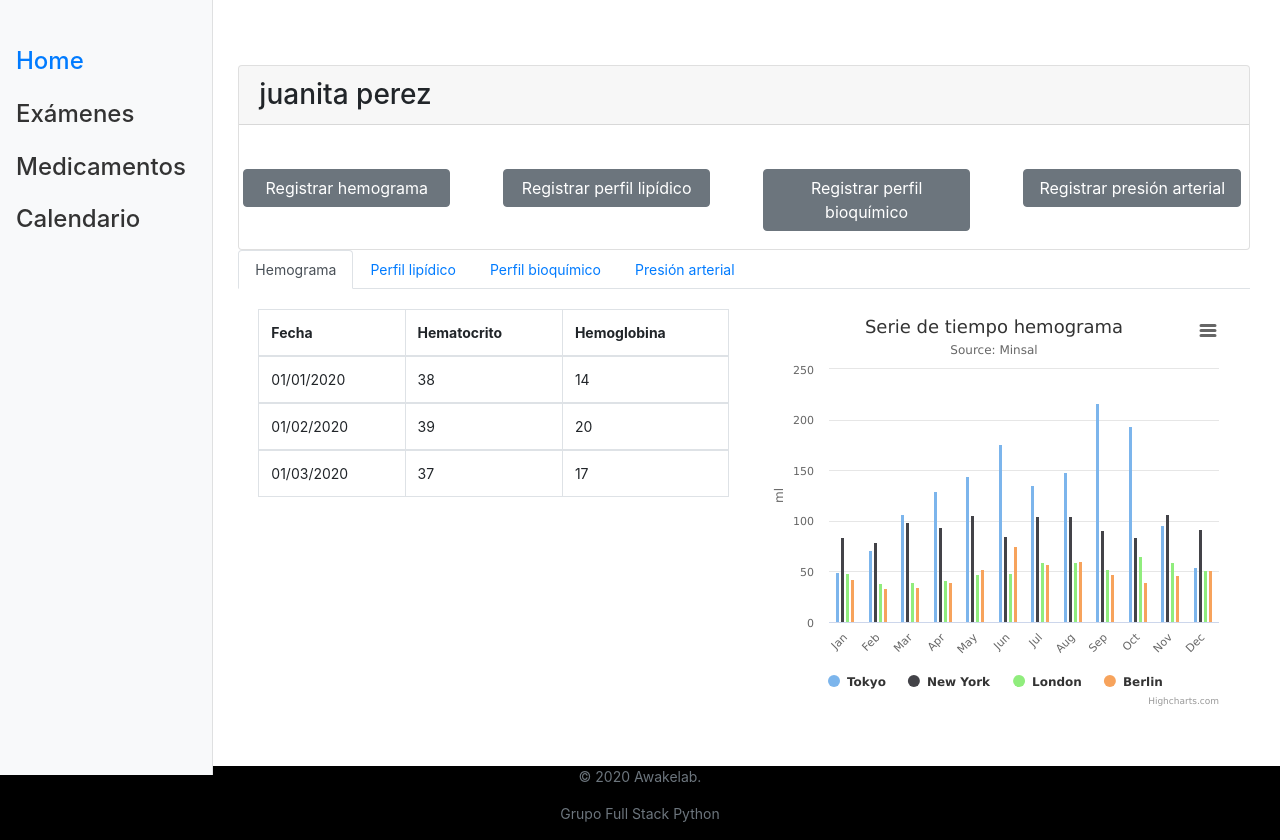
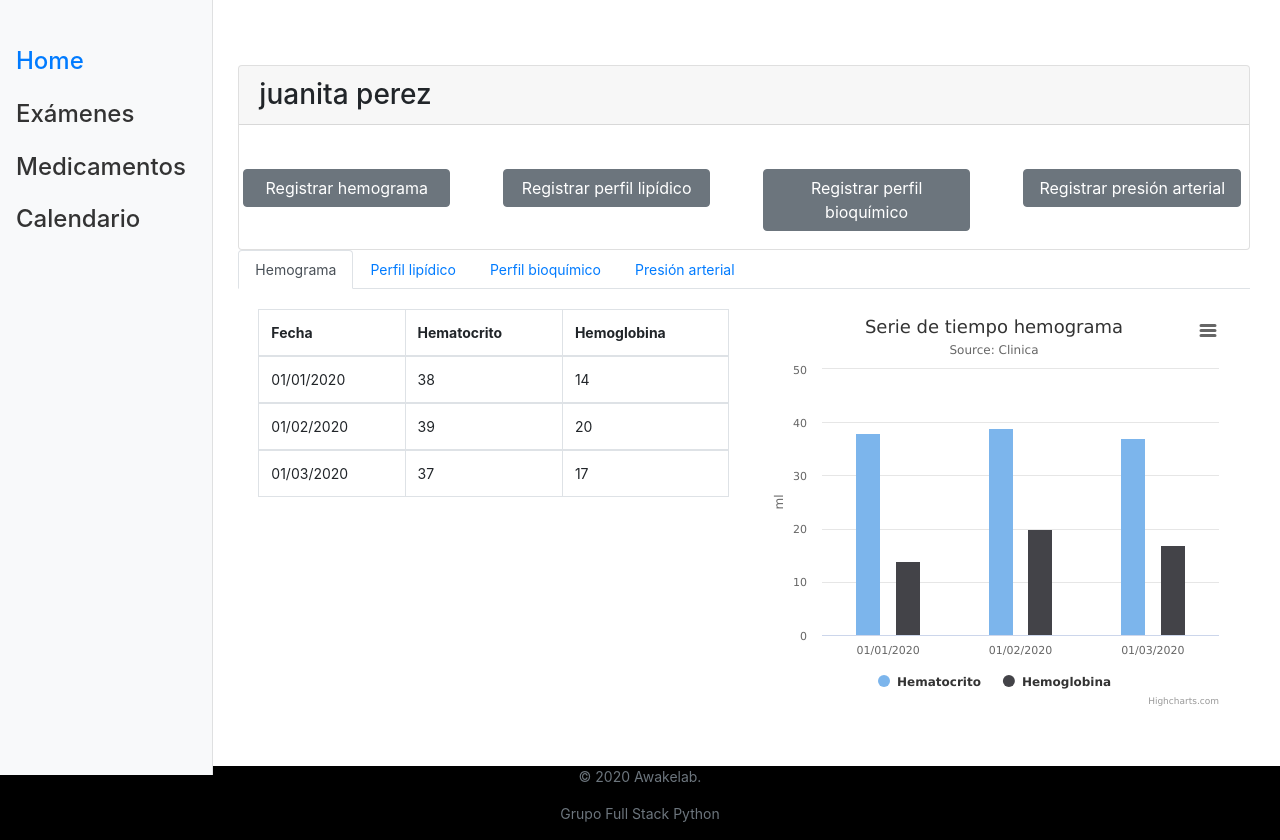
Before and after one commit to pcidsoto/Evaluacion-5-Django, a Django app: page /app_examenes/ in a window 1280 px wide. Shown: the part 25-865 px from the top of the page. Run offline with Django 3.2, Linux system fonts and the light colour scheme; some libraries are stand-ins or nearby versions.

Commit message:
funcionalidades grafico

```diff
--- a/Prueba_Django/app_examenes/templates/app_examenes/examenes.html
+++ b/Prueba_Django/app_examenes/templates/app_examenes/examenes.html
@@ -209,23 +209,12 @@ Highcharts.chart('container-hemograma', {
         text: 'Serie de tiempo hemograma'
     },
     subtitle: {
-        text: 'Source: Minsal'
+        text: 'Source: Clinica'
     },
     xAxis: {
-        categories: [
-            'Jan',
-            'Feb',
-            'Mar',
-            'Apr',
-            'May',
-            'Jun',
-            'Jul',
-            'Aug',
-            'Sep',
-            'Oct',
-            'Nov',
-            'Dec'
-        ],
+        categories:
+        {{hemograma_grafico.fechas|safe}}
+        ,
         crosshair: true
     },
     yAxis: {
@@ -249,20 +238,12 @@ Highcharts.chart('container-hemograma', {
         }
     },
     series: [{
-        name: 'Tokyo',
-        data: [49.9, 71.5, 106.4, 129.2, 144.0, 176.0, 135.6, 148.5, 216.4, 194.1, 95.6, 54.4]
+        name: 'Hematocrito',
+        data: {{ hemograma_grafico.Hematocrito }}
 
     }, {
-        name: 'New York',
-        data: [83.6, 78.8, 98.5, 93.4, 106.0, 84.5, 105.0, 104.3, 91.2, 83.5, 106.6, 92.3]
-
-    }, {
-        name: 'London',
-        data: [48.9, 38.8, 39.3, 41.4, 47.0, 48.3, 59.0, 59.6, 52.4, 65.2, 59.3, 51.2]
-
-    }, {
-        name: 'Berlin',
-        data: [42.4, 33.2, 34.5, 39.7, 52.6, 75.5, 57.4, 60.4, 47.6, 39.1, 46.8, 51.1]
+        name: 'Hemoglobina',
+        data: {{ hemograma_grafico.Hemoglobina }}
 
     }]
 });
@@ -316,26 +297,13 @@ Highcharts.chart('container-plipidico', {
         text: 'Source: Minsal'
     },
     xAxis: {
-        categories: [
-            'Jan',
-            'Feb',
-            'Mar',
-            'Apr',
-            'May',
-            'Jun',
-            'Jul',
-            'Aug',
-            'Sep',
-            'Oct',
-            'Nov',
-            'Dec'
-        ],
+        categories:  {{plipidico_grafico.fechas|safe}},
         crosshair: true
     },
     yAxis: {
         min: 0,
         title: {
-            text: 'Rainfall (mm)'
+            text: 'ml'
         }
     },
     tooltip: {
@@ -353,20 +321,12 @@ Highcharts.chart('container-plipidico', {
         }
     },
     series: [{
-        name: 'Tokyo',
-        data: [49.9, 71.5, 106.4, 129.2, 144.0, 176.0, 135.6, 148.5, 216.4, 194.1, 95.6, 54.4]
+        name: 'Colesterol',
+        data: {{ plipidico_grafico.colesterol }}
 
     }, {
-        name: 'New York',
-        data: [83.6, 78.8, 98.5, 93.4, 106.0, 84.5, 105.0, 104.3, 91.2, 83.5, 106.6, 92.3]
-
-    }, {
-        name: 'London',
-        data: [48.9, 38.8, 39.3, 41.4, 47.0, 48.3, 59.0, 59.6, 52.4, 65.2, 59.3, 51.2]
-
-    }, {
-        name: 'Berlin',
-        data: [42.4, 33.2, 34.5, 39.7, 52.6, 75.5, 57.4, 60.4, 47.6, 39.1, 46.8, 51.1]
+        name: 'Bilirrubina',
+        data: {{ plipidico_grafico.bilirrubina }}
 
     }]
 });
@@ -420,20 +380,7 @@ Highcharts.chart('container-pbioquimico', {
         text: 'Source: Minsal'
     },
     xAxis: {
-        categories: [
-            'Jan',
-            'Feb',
-            'Mar',
-            'Apr',
-            'May',
-            'Jun',
-            'Jul',
-            'Aug',
-            'Sep',
-            'Oct',
-            'Nov',
-            'Dec'
-        ],
+        categories: {{pbioquimico_grafico.fechas|safe}},
         crosshair: true
     },
     yAxis: {
@@ -457,20 +404,12 @@ Highcharts.chart('container-pbioquimico', {
         }
     },
     series: [{
-        name: 'Tokyo',
-        data: [49.9, 71.5, 106.4, 129.2, 144.0, 176.0, 135.6, 148.5, 216.4, 194.1, 95.6, 54.4]
+        name: 'PTD',
+        data: {{ pbioquimico_grafico.PTD }}
 
     }, {
-        name: 'New York',
-        data: [83.6, 78.8, 98.5, 93.4, 106.0, 84.5, 105.0, 104.3, 91.2, 83.5, 106.6, 92.3]
-
-    }, {
-        name: 'London',
-        data: [48.9, 38.8, 39.3, 41.4, 47.0, 48.3, 59.0, 59.6, 52.4, 65.2, 59.3, 51.2]
-
-    }, {
-        name: 'Berlin',
-        data: [42.4, 33.2, 34.5, 39.7, 52.6, 75.5, 57.4, 60.4, 47.6, 39.1, 46.8, 51.1]
+        name: 'TBR',
+        data: {{ pbioquimico_grafico.TBR }}
 
     }]
 });
@@ -524,20 +463,7 @@ Highcharts.chart('container1', {
         text: 'Source: Minsal'
     },
     xAxis: {
-        categories: [
-            'Jan',
-            'Feb',
-            'Mar',
-            'Apr',
-            'May',
-            'Jun',
-            'Jul',
-            'Aug',
-            'Sep',
-            'Oct',
-            'Nov',
-            'Dec'
-        ],
+        categories: {{parterial_grafico.fechas|safe}},
         crosshair: true
     },
     yAxis: {
@@ -561,20 +487,12 @@ Highcharts.chart('container1', {
         }
     },
     series: [{
-        name: 'Tokyo',
-        data: [49.9, 71.5, 106.4, 129.2, 144.0, 176.0, 135.6, 148.5, 216.4, 194.1, 95.6, 54.4]
+        name: 'Frecuencia mañana',
+        data: {{ parterial_grafico.F_manana }}
 
     }, {
-        name: 'New York',
-        data: [83.6, 78.8, 98.5, 93.4, 106.0, 84.5, 105.0, 104.3, 91.2, 83.5, 106.6, 92.3]
-
-    }, {
-        name: 'London',
-        data: [48.9, 38.8, 39.3, 41.4, 47.0, 48.3, 59.0, 59.6, 52.4, 65.2, 59.3, 51.2]
-
-    }, {
-        name: 'Berlin',
-        data: [42.4, 33.2, 34.5, 39.7, 52.6, 75.5, 57.4, 60.4, 47.6, 39.1, 46.8, 51.1]
+        name: 'Frecuencia noche',
+        data: {{ parterial_grafico.F_tarde }}
 
     }]
 });
--- a/Prueba_Django/app_examenes/views.py
+++ b/Prueba_Django/app_examenes/views.py
@@ -19,10 +19,85 @@ def get_examenes(filename, settings, run):
                 datos_examenes.update(elemento[clave]['examenes'])
     return datos_examenes
 
+def grafico_hemograma(data):
+    fechas_hemograma = []
+    hematocrito = []
+    hemoglobina = []
+    datos= {}
+    for elemento in data['Hemograma']:
+        for clave,valor  in elemento.items():
+            #fecha = datetime.datetime.strptime(clave, '%d-%m-%Y')
+            #fechas_hemograma.append([fecha,0])
+            fechas_hemograma.append(clave)
+            hematocrito.append(valor['Hematocrito'])
+            hemoglobina.append(valor['Hemoglobina'])
+    datos['fechas'] = fechas_hemograma
+    datos['Hematocrito'] = hematocrito
+    datos['Hemoglobina'] = hemoglobina
+    print(datos['fechas'])
+    return datos
+
+def grafico_plipidico(data):
+    fechas_plipidico = []
+    colesterol = []
+    bilirrubina = []
+    datos= {}
+    for elemento in data['perfil_lipidico']:
+        for clave,valor  in elemento.items():
+            #fecha = datetime.datetime.strptime(clave, '%d-%m-%Y')
+            #fechas_hemograma.append([fecha,0])
+            fechas_plipidico.append(clave)
+            colesterol.append(valor['Colesterol'])
+            bilirrubina.append(valor['Bilirrubina'])
+    datos['fechas'] = fechas_plipidico
+    datos['colesterol'] = colesterol
+    datos['bilirrubina'] = bilirrubina
+    print(datos['fechas'])
+    return datos
+
+def grafico_pbioquimico(data):
+    fechas_pbioquimico = []
+    ptd = []
+    tbr = []
+    datos= {}
+    for elemento in data['perfil_bioquimico']:
+        for clave,valor in elemento.items():
+            #fecha = datetime.datetime.strptime(clave, '%d-%m-%Y')
+            #fechas_hemograma.append([fecha,0])
+            fechas_pbioquimico.append(clave)
+            ptd.append(valor['PTD'])
+            tbr.append(valor['TBR'])
+    datos['fechas'] = fechas_pbioquimico
+    datos['PTD'] = ptd
+    datos['TBR'] = tbr
+    print(datos['fechas'])
+    return datos
+
+def grafico_parterial(data):
+    fechas_parterial = []
+    fm = []
+    fn = []
+    datos= {}
+    for elemento in data['presion_arterial']:
+        for clave,valor  in elemento.items():
+            #fecha = datetime.datetime.strptime(clave, '%d-%m-%Y')
+            #fechas_hemograma.append([fecha,0])
+            fechas_parterial.append(clave)
+            fm.append(valor['F_manana'])
+            fn.append(valor['F_tarde'])
+    datos['fechas'] = fechas_parterial
+    datos['F_manana'] = fm
+    datos['F_tarde'] = fn
+    print(datos['fechas'])
+    return datos
 
 def examenes(request):
     rut = "22.345.678-9"
     datos = get_examenes(filename, settings, rut)
+    hemograma = grafico_hemograma(datos)
+    plipidico = grafico_plipidico(datos)
+    pbioquimico = grafico_pbioquimico(datos)
+    parterial = grafico_parterial(datos)
     context = {"nombre": datos["nombre"],
                "apellido": datos["apellido"],
                "edad": datos["edad"],
@@ -30,5 +105,9 @@ def examenes(request):
                "hemograma": datos["Hemograma"],
                "perfil_lipidico": datos["perfil_lipidico"],
                "presion_arterial": datos["presion_arterial"],
-               "perfil_bioquimico": datos["perfil_bioquimico"]}
+               "perfil_bioquimico": datos["perfil_bioquimico"],
+               "hemograma_grafico":hemograma,
+               "plipidico_grafico":plipidico,
+               "pbioquimico_grafico":pbioquimico,
+               "parterial_grafico":parterial}
     return render(request, 'app_examenes/examenes.html', context)
```
